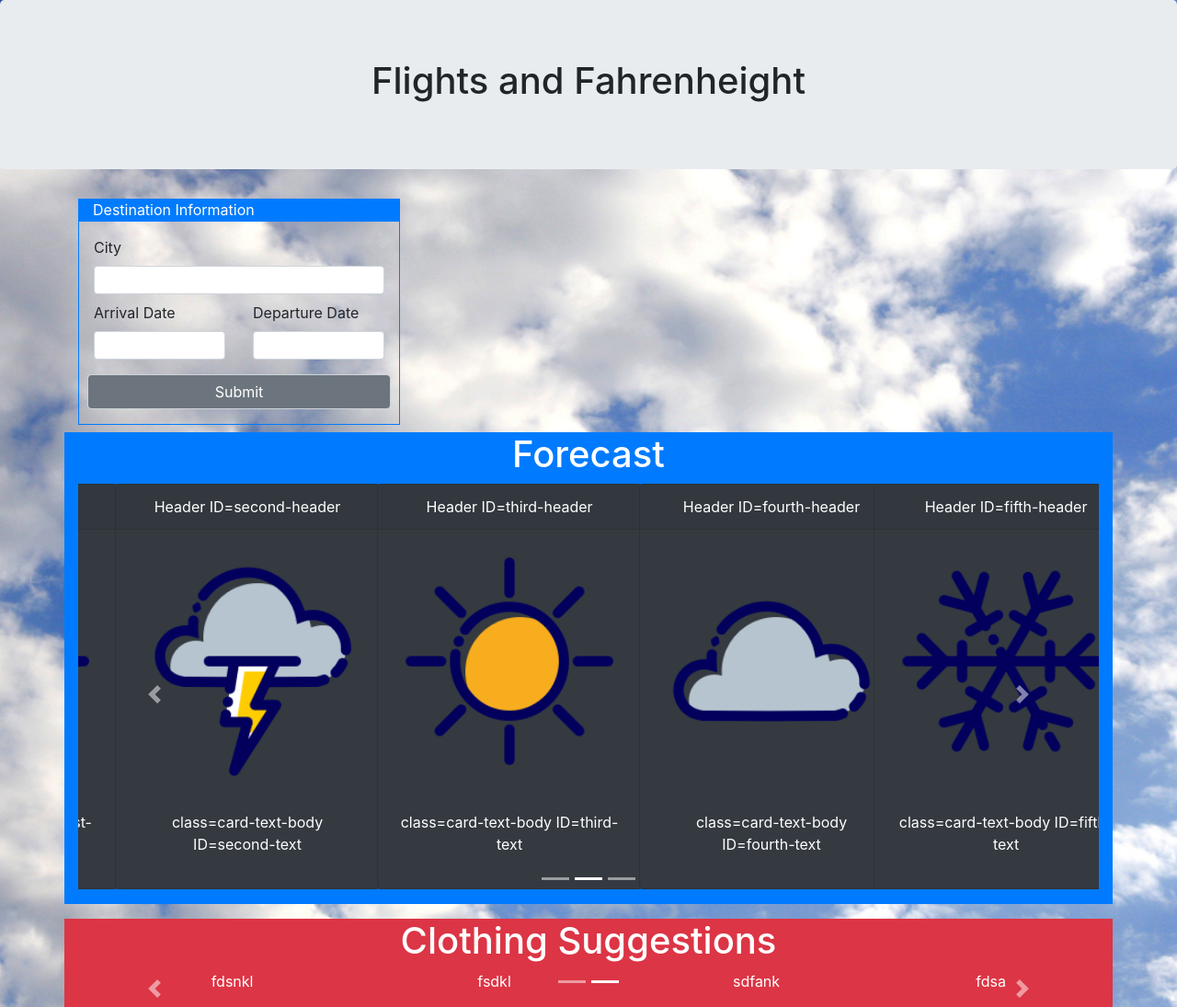
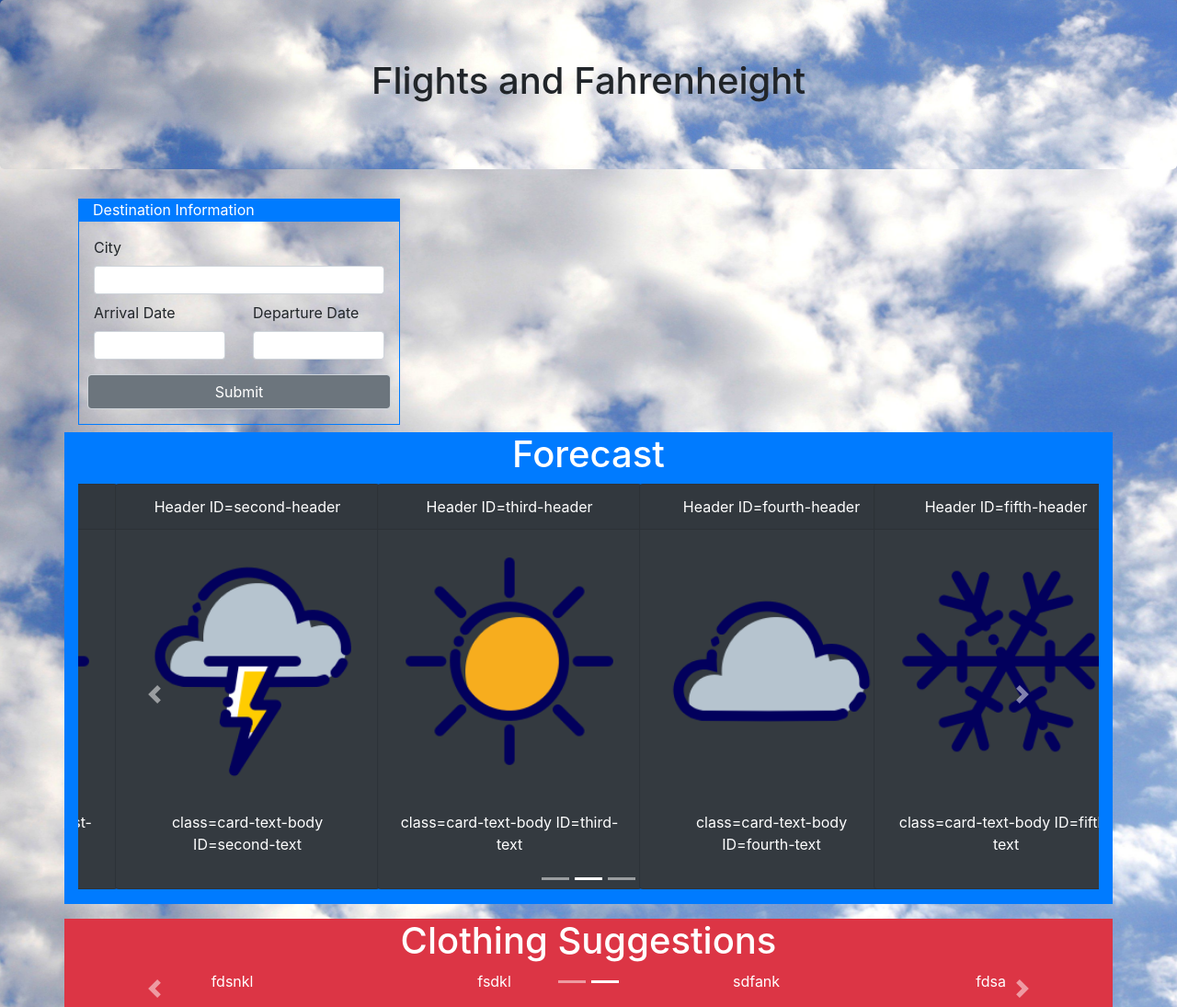
Before and after one commit to aktran321/aktran321-gwBootcampProject-1, a plain HTML site: page index.html in a window 1280 px wide. Shown: the whole page at 92% size. Drawn offline with nearby package versions, Linux system fonts and the light colour scheme.

Commit message:
made the jumbotron background the same picture...might change later because the stlying looks choppy

```diff
--- a/style.css
+++ b/style.css
@@ -1,6 +1,6 @@
 
 
-  body {
+  body, .jumbotron {
     /* The image used */
     background-image: url("images/sky-background.jpg");
 
```
